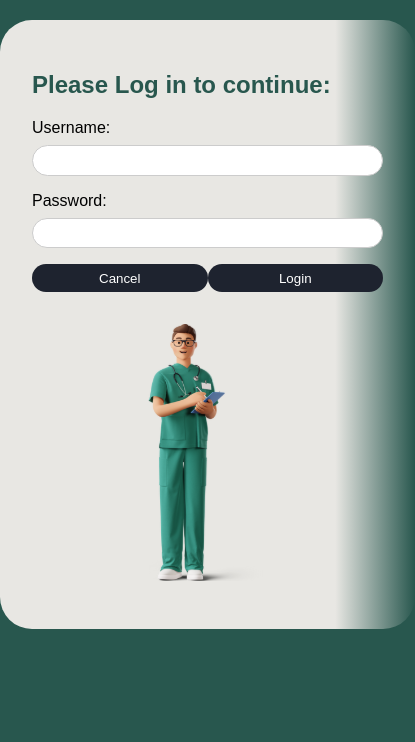
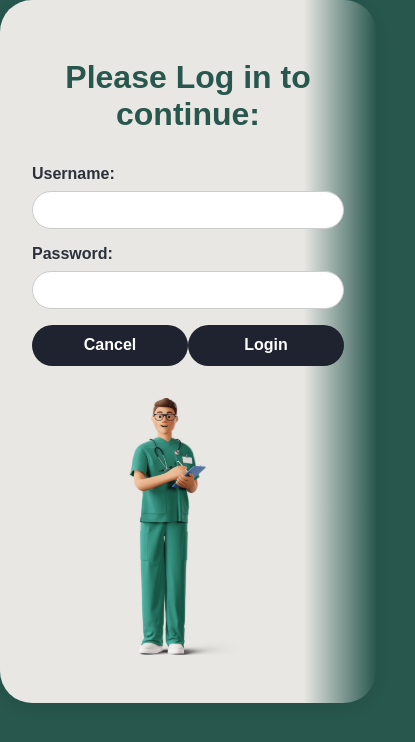
Before and after one commit to khalilboudib/TP-IGL-DPI-, an Angular app in the folder dpi/: page /login in a window 390 px wide. Shown: the top 742 px of the page, 415 px wide, since content can reach past the window. Built offline with nearby package versions, Linux system fonts and the light colour scheme; a web font is replaced by a local one.

Commit message:
refactor login component styles for enhanced layout, responsiveness, and interactivity

```diff
--- a/dpi/src/app/login/login.component.css
+++ b/dpi/src/app/login/login.component.css
@@ -1,3 +1,12 @@
+body {
+  display: flex;
+  justify-content: center;
+  align-items: center;
+  min-height: 100vh; /* Ensure full height of the viewport */
+  margin: 0;
+  background-color: #f4f4f4; /* Optional background color */
+}
+
 .login-container {
   display: flex;
   flex-direction: column;
@@ -5,10 +14,17 @@
   align-items: center;
   background: linear-gradient(270deg, rgba(238, 238, 236, 0) 0%, #E8E7E3 19.22%);
   border-radius: 2rem;
-  width: 90%;
+  width: 80%;
   padding: 2em;
-  margin: 5% auto;
+  box-shadow: 0 4px 15px rgba(0, 0, 0, 0.1);
+  transition: transform 0.3s;
+  margin-bottom: 20%;
 }
+
+.login-container:hover {
+  transform: scale(1.02);
+}
+
 
 .login-content, .login-image {
   width: 100%;
@@ -18,6 +34,18 @@
   display: flex;
   justify-content: center;
   border-radius: 5rem;
+  overflow: hidden;
+}
+
+.login-image img {
+  width: 100%;
+  border-radius: 5rem;
+  transition: transform 0.3s, filter 0.3s;
+}
+
+.login-image img:hover {
+  transform: scale(1.1);
+  filter: brightness(0.9);
 }
 
 .login-container div {
@@ -27,38 +55,67 @@
 .login-container label {
   display: block;
   margin-bottom: 0.5em;
+  font-weight: bold;
+  color: hsla(222, 15%, 20%, 1);
 }
 
 .login-container input {
   width: 100%;
-  padding: 0.5em;
+  padding: 0.8em;
   box-sizing: border-box;
   border-radius: 20px;
   border: solid 1px #ccc;
+  outline: none;
+  transition: border-color 0.3s, box-shadow 0.3s;
+}
+
+.login-container input:focus {
+  border-color: hsla(222, 50%, 50%, 1);
+  box-shadow: 0 0 5px hsla(222, 50%, 60%, 1);
 }
 
 .login-container button {
   width: 100%;
-  padding: 0.5em;
+  padding: 0.7em;
   background-color: hsla(222, 22%, 15%, 1);
   color: white;
   border-radius: 50px;
+  border: none;
+  cursor: pointer;
+  font-size: 1em;
+  font-weight: bold;
+  transition: background-color 0.3s, transform 0.3s, box-shadow 0.3s;
+}
+
+.login-container button:hover {
+  background-color: hsla(222, 22%, 25%, 1);
+  transform: translateY(-3px);
+  box-shadow: 0 4px 10px rgba(0, 0, 0, 0.2);
+}
+
+.login-container button:active {
+  transform: translateY(0);
+  box-shadow: 0 2px 5px rgba(0, 0, 0, 0.2);
 }
 
 h2 {
   color: hsla(168, 37%, 25%, 1);
+  text-align: center;
+  margin-bottom: 1em;
+  font-size: 2em;
 }
 
 .next {
   display: flex;
   justify-content: space-around;
+  width: 100%;
 }
 
 @media (min-width: 768px) {
   .login-container {
     flex-direction: row;
     width: 60%;
-    margin: 10% auto;
+    margin: 5% auto;
   }
 
   .login-content, .login-image {
@@ -66,28 +123,6 @@ h2 {
   }
 
   .login-container button {
-    width: 5rem;
+    width: 7rem;
   }
 }
-
-.login-container button {
-  width: 100%;
-  padding: 0.5em;
-  background-color: hsla(222, 22%, 15%, 1);
-  color: white;
-  border-radius: 50px;
-  border: none;
-  cursor: pointer;
-  transition: background-color 0.3s, transform 0.3s;
-}
-
-.login-container button:hover {
-  background-color: hsla(222, 22%, 25%, 1);
-  transform: scale(1.05);
-}
-
-@media (min-width: 768px) {
-  .login-container button {
-    width: 5rem;
-  }
-}
```
